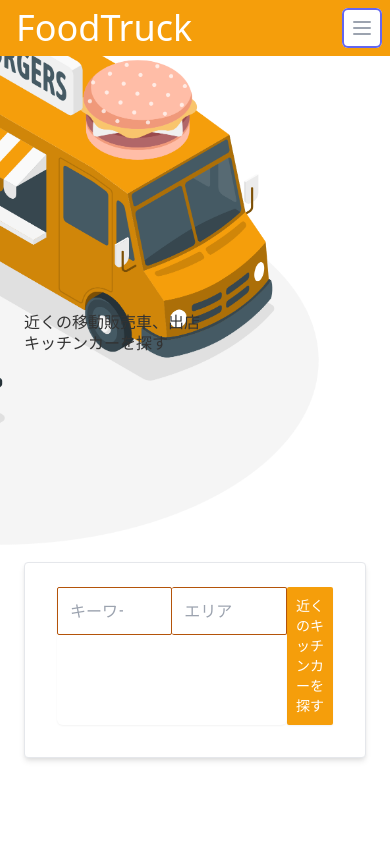
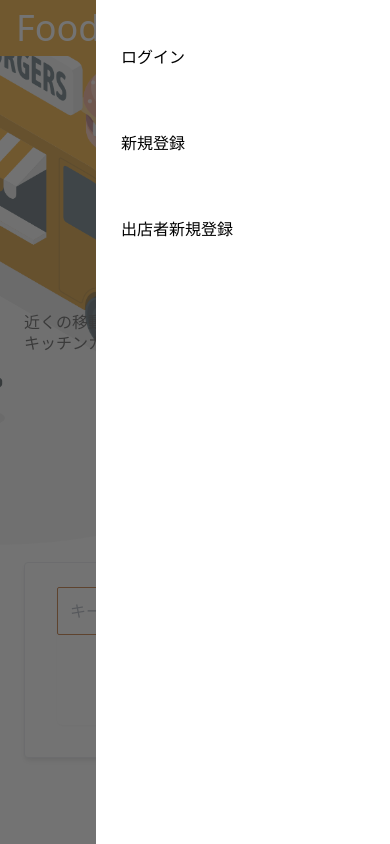
Before and after one commit to Takaharayuuki/FoodTruck, a Vue app in the folder frontend/: page / in a window 390 px wide. Both pictures are taken after a click on the button "Open menu". Built offline with nearby package versions, Linux system fonts and the light colour scheme; what vue-loading-overlay would draw is missing.

Commit message:
ヘッダーのレスポンシブ表示の追加　#48

```diff
--- a/frontend/src/components/common/CommonHeader.vue
+++ b/frontend/src/components/common/CommonHeader.vue
@@ -11,13 +11,17 @@
           md:justify-start md:space-x-10
         "
       >
+        <!-- ヘッダーロゴ -->
         <div class="flex justify-start lg:w-0 lg:flex-1">
           <router-link to="/">
             <h1 class="text-4xl text-white">FoodTruck</h1>
           </router-link>
         </div>
+        <!-- ./ヘッダーロゴ -->
+        <!-- ヘッダーメニュー -->
         <div class="-mr-2 -my-2 md:hidden">
           <button
+            @click="openMenu"
             type="button"
             class="
               bg-white
@@ -53,6 +57,46 @@
             </svg>
           </button>
         </div>
+        <!-- ./ヘッダーメニュー -->
+        <!--ハンバーガーメニューの中身-->
+        <transition name="hamburger-menu">
+          <div class="hamburger-menu" v-if="isOpen" @click="openMenu">
+            <ul class="ham-menu-list">
+              <li
+                class="ham-menu-item"
+                v-if="isLoggedIn && loginData.userType === 'admin'"
+              >
+                <router-link to="/store_register">出店登録</router-link>
+              </li>
+              <li
+                class="ham-menu-item"
+                v-if="isLoggedIn && loginData.userType === 'customer'"
+              >
+                <router-link to="/mypage">マイページ</router-link>
+              </li>
+              <li
+                class="ham-menu-item cursor-pointer"
+                v-if="isLoggedIn"
+                @click="logout"
+              >
+                ログアウト
+              </li>
+              <template v-if="!isLoggedIn">
+                <li class="ham-menu-item">
+                  <router-link to="/login">ログイン</router-link>
+                </li>
+                <li class="ham-menu-item">
+                  <router-link to="/register">新規登録</router-link>
+                </li>
+                <li class="ham-menu-item">
+                  <router-link to="/admin_register">出店者新規登録</router-link>
+                </li>
+              </template>
+            </ul>
+          </div>
+        </transition>
+        <!--ハンバーガーメニューの中身-->
+        <!-- ナビメニュー -->
         <nav class="hidden md:flex space-x-10"></nav>
         <div class="hidden md:flex items-center justify-end md:flex-1 lg:w-0">
           <router-link
@@ -142,7 +186,7 @@
           </template>
           <template v-else>
             <div
-              to="/login"
+              to="/"
               class="
                 text-white
                 ml-8
@@ -158,13 +202,14 @@
             </div>
           </template>
         </div>
+        <!-- ./ナビメニュー -->
       </div>
     </div>
   </header>
 </template>
 
 <script lang="ts">
-import { defineComponent, inject } from "vue";
+import { defineComponent, inject, ref } from "vue";
 import { useRoute, useRouter } from "vue-router";
 import axios from "axios";
 
@@ -173,6 +218,8 @@ export default defineComponent({
   setup() {
     const route = useRoute();
     const router = useRouter();
+
+    const isOpen = ref(false);
 
     /* ログインの有無 */
     const isLoggedIn: any = inject("isLoggedIn");
@@ -186,8 +233,12 @@ export default defineComponent({
         loginData.userEmail = "";
         loginData.password = "";
         loginData.userType = "";
-        router.push("/login");
+        router.push("/");
       });
+    }
+
+    function openMenu() {
+      isOpen.value = !isOpen.value;
     }
 
     return {
@@ -195,9 +246,48 @@ export default defineComponent({
       route,
       isLoggedIn,
       loginData,
+      isOpen,
       // 関数
       logout,
+      openMenu,
     };
   },
 });
 </script>
+<style scoped>
+/* ハンバーガーメニューの中身のcss */
+.hamburger-menu-enter-active,
+.hamburger-menu-leave-active {
+  opacity: 0.4;
+}
+.hamburger-menu-enter,
+.hamburger-menu-leave-to {
+  opacity: 0;
+}
+.hamburger-menu-leave,
+.hamburger-menu-enter-to {
+  opacity: 1;
+}
+.hamburger-menu {
+  background-color: hsl(0deg 0% 24% / 72%);
+  z-index: 30;
+  padding: 0rem 0rem 2rem 6rem;
+  position: fixed;
+  width: 100%;
+  height: 80rem;
+  top: 0;
+  right: 0;
+}
+.ham-menu-list {
+  padding: 0;
+  padding-top: 14px;
+  height: 100%;
+  background-color: #fff;
+}
+.ham-menu-item {
+  padding: 35px 0;
+  list-style: none;
+  line-height: 1;
+  margin-left: 25px;
+}
+</style>
```
